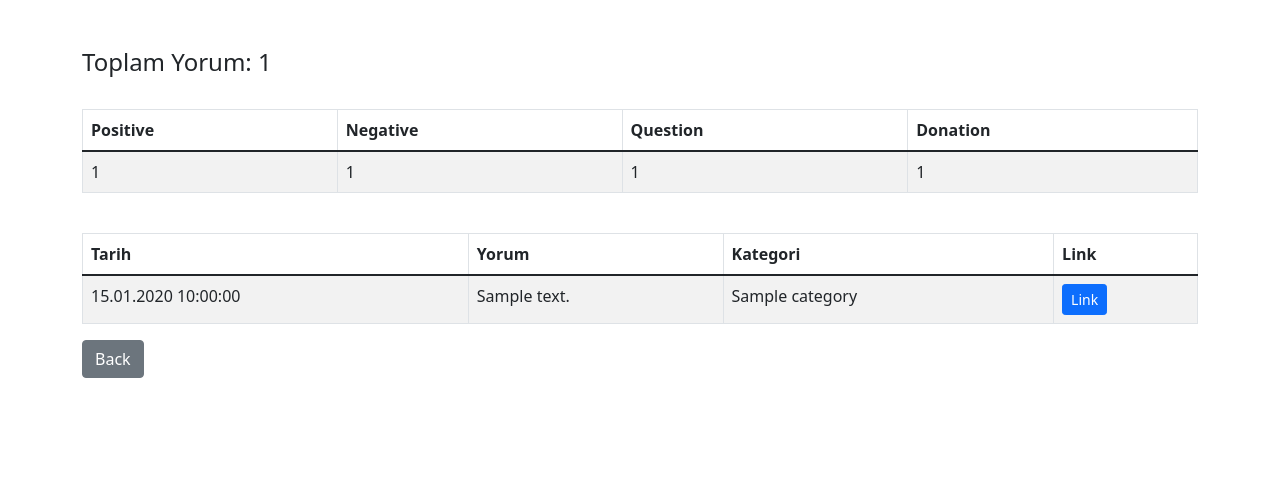
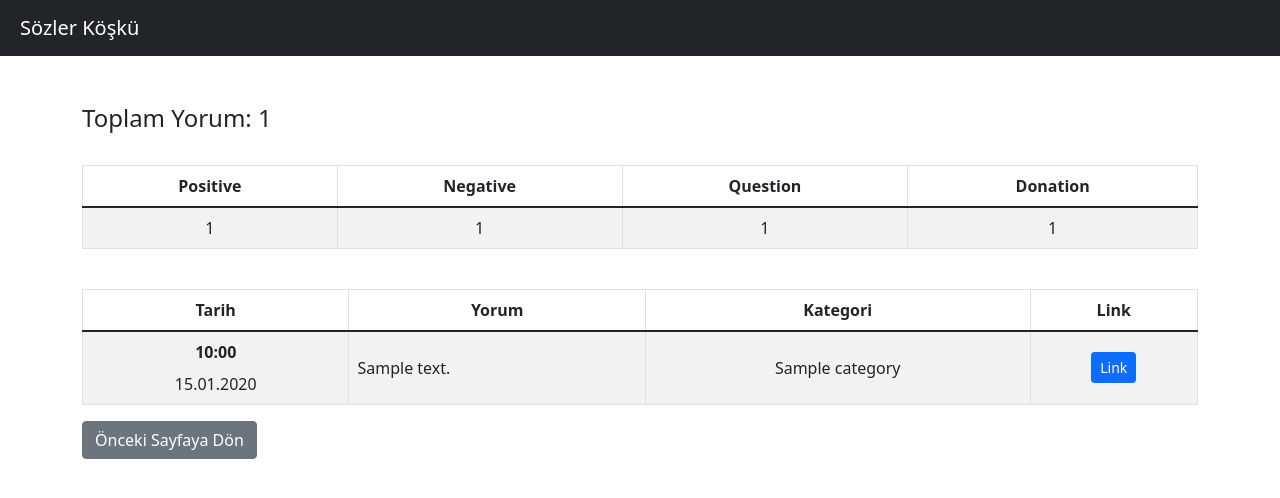
Before and after one commit to Emir1719/YoutubeCommentClassify, a Flask app: template app/templates/results.html in a window 1280 px wide. Shown: the top 498 px of the page. Run offline with Flask 2, Linux system fonts and the light colour scheme; the template is opened without the code that fills it: most values are stand-ins (such as "Sample title", 1, 10 or a date in 2020).

Commit message:
tasarım düzenlemesi ve url sistemi başlangıcı

```diff
--- a/app/services/comment.py
+++ b/app/services/comment.py
@@ -25,9 +25,9 @@ class Comment:
         }
 
     @classmethod
-    def from_dict(cls, data):
+    def from_dict(self, data):
         from datetime import datetime
-        return cls(
+        return self(
             text=data['text'],
             published_at=datetime.strptime(data['published_at'], '%d.%m.%Y %H:%M:%S'),
             category=data['category'],
--- a/app/templates/base.html
+++ b/app/templates/base.html
@@ -5,11 +5,22 @@
         <meta charset="utf-8">
         <meta name="viewport" content="width=device-width, initial-scale=1">
         <title>{{ title or "YouTube Comment Analyzer" }}</title>
+        <link rel="icon" href="picture/favicon.ico" type="image/x-icon" />
         <!-- Bootstrap CSS -->
         <link href="https://cdn.jsdelivr.net/npm/bootstrap@5.1.3/dist/css/bootstrap.min.css" rel="stylesheet">
         {% block head %}{% endblock %}
     </head>
     <body>
+        <!-- Navbar -->
+        <nav class="navbar navbar-expand-lg navbar-dark bg-dark p-2">
+            <div class="container-fluid">
+                <a class="navbar-brand d-flex align-items-center" href="https://www.youtube.com/@sozlerkosku/videos"
+                    target="_blank">
+                    <span>Sözler Köşkü</span>
+                </a>
+            </div>
+        </nav>
+
         {% block body %}
         {% endblock %}
         <!-- Bootstrap JS -->
--- a/app/templates/results.html
+++ b/app/templates/results.html
@@ -8,18 +8,18 @@
     <table class="table table-bordered table-striped table-hover">
         <thead>
             <tr>
-                <th>Positive</th>
-                <th>Negative</th>
-                <th>Question</th>
-                <th>Donation</th>
+                <th class="text-center">Positive</th>
+                <th class="text-center">Negative</th>
+                <th class="text-center">Question</th>
+                <th class="text-center">Donation</th>
             </tr>
         </thead>
         <tbody>
             <tr>
-                <td>{{ positive_comments|length }}</td>
-                <td>{{ negative_comments|length }}</td>
-                <td>{{ question_comments|length }}</td>
-                <td>{{ donation_comments|length }}</td>
+                <td class="text-center">{{ positive_comments|length }}</td>
+                <td class="text-center">{{ negative_comments|length }}</td>
+                <td class="text-center">{{ question_comments|length }}</td>
+                <td class="text-center">{{ donation_comments|length }}</td>
             </tr>
         </tbody>
     </table>
@@ -29,26 +29,33 @@
     <table class="table table-bordered table-striped table-hover">
         <thead>
             <tr>
-                <th>Tarih</th>
-                <th>Yorum</th>
-                <th>Kategori</th>
-                <th>Link</th>
+                <th class="text-center">Tarih</th>
+                <th class="text-center">Yorum</th>
+                <th class="text-center">Kategori</th>
+                <th class="text-center">Link</th>
             </tr>
         </thead>
         <tbody>
             {% for comment in comments %}
             <tr>
-                <td>{{ comment.published_at.strftime('%d.%m.%Y %H:%M:%S') }}</td>
-                <td>{{ comment.text }}</td>
-                <td>{{ comment.category }}</td>
-                <td>
+                <td class="text-center align-middle p-2">
+                    <div class="mb-2">
+                        <strong>{{ comment.published_at.strftime('%H:%M') }}</strong> <!-- Saat kalın -->
+                    </div>
+                    <div>
+                        {{ comment.published_at.strftime('%d.%m.%Y') }} <!-- Tarih alt satırda -->
+                    </div>
+                </td>
+                <td class="align-middle">{{ comment.text }}</td>
+                <td class="text-center align-middle">{{ comment.category }}</td>
+                <td class="text-center align-middle">
                     <a href="{{ comment.link }}" target="_blank" class="btn btn-sm btn-primary">Link</a>
                 </td>
             </tr>
             {% endfor %}
         </tbody>
     </table>
-    <a href="{{ url_for('index.index') }}" class="btn btn-secondary mb-2">Back</a>
+    <a href="{{ url_for('index.index') }}" class="btn btn-secondary mb-3">Önceki Sayfaya Dön</a>
     <br>
 </div>
 {% endblock %}
--- a/run.py
+++ b/run.py
@@ -3,4 +3,4 @@ from app import create_app
 app = create_app()
 
 if __name__ == '__main__':
-    app.run(debug=True)
+    app.run(debug=True, host="0.0.0.0")
```
Also changed, not shown: app/routes/index.py (+7 -1 lines), app/routes/results.py (+11 -11 lines), app/templates/index.html (+26 -7 lines), app/templates/picture/favicon.ico (added), app/templates/picture/logo.png (added).
